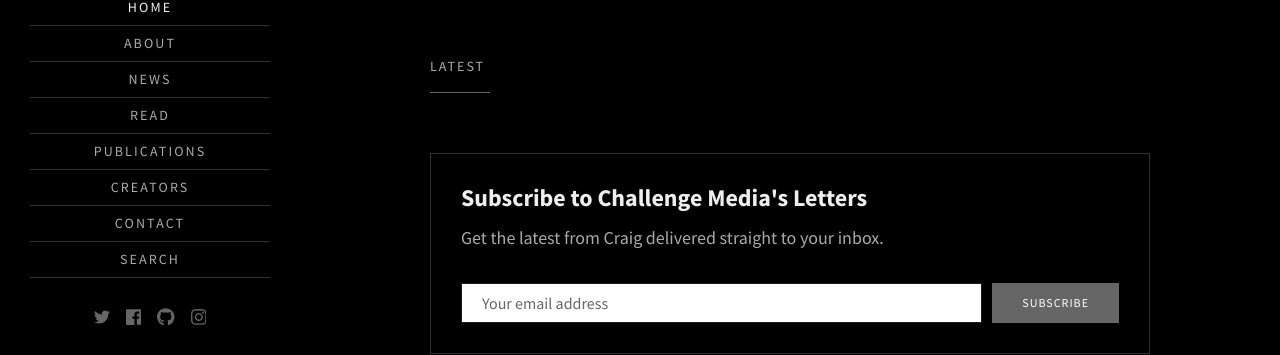
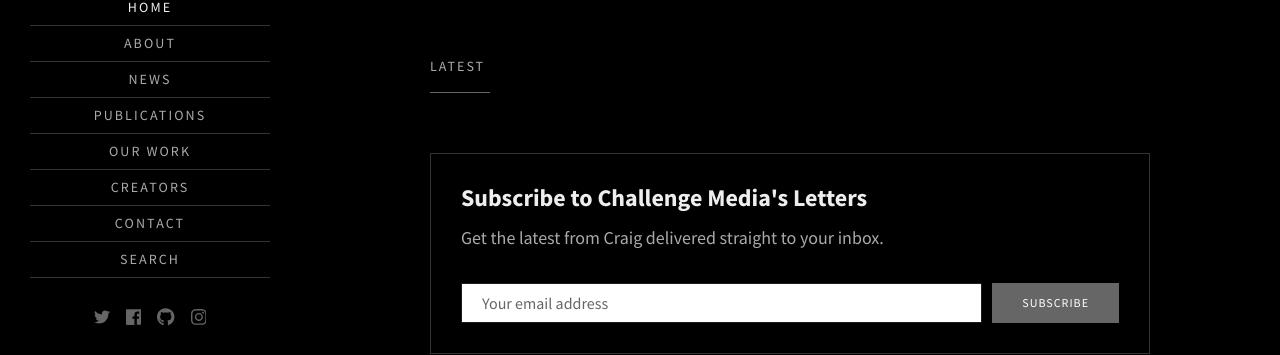
Before and after one commit to challengemedia/challenge.media, a Jekyll site: the page built from index.html, in a window 1280 px wide. Shown: the part 257-612 px from the top of the page. Built offline with Jekyll 4.4.1, drawn with Linux system fonts in a browser that asks for light colours; some web fonts are replaced; the list of posts is cut into pages by our own code.

Commit message:
Update _config.yml

```diff
--- a/_config.yml
+++ b/_config.yml
@@ -33,10 +33,10 @@ navigation:
     url: /about
   - text: News
     url: /tags/index.html#News
-  - text: Read
-    url: /tags/index.html#Read
   - text: Publications
     url: /publications
+  - text: Our Work
+    url: /work
   - text: Creators
     url: /creators
   - text: Contact
```
